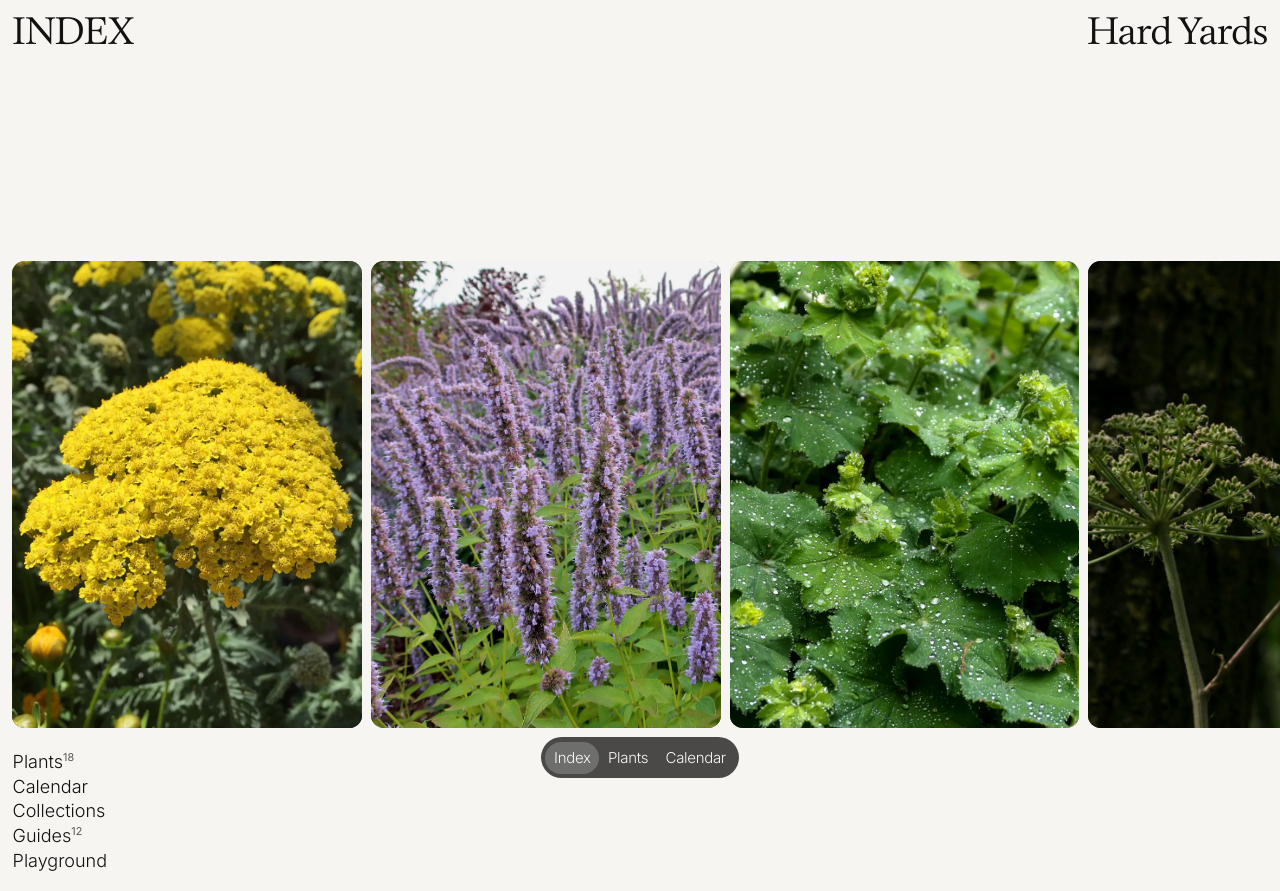
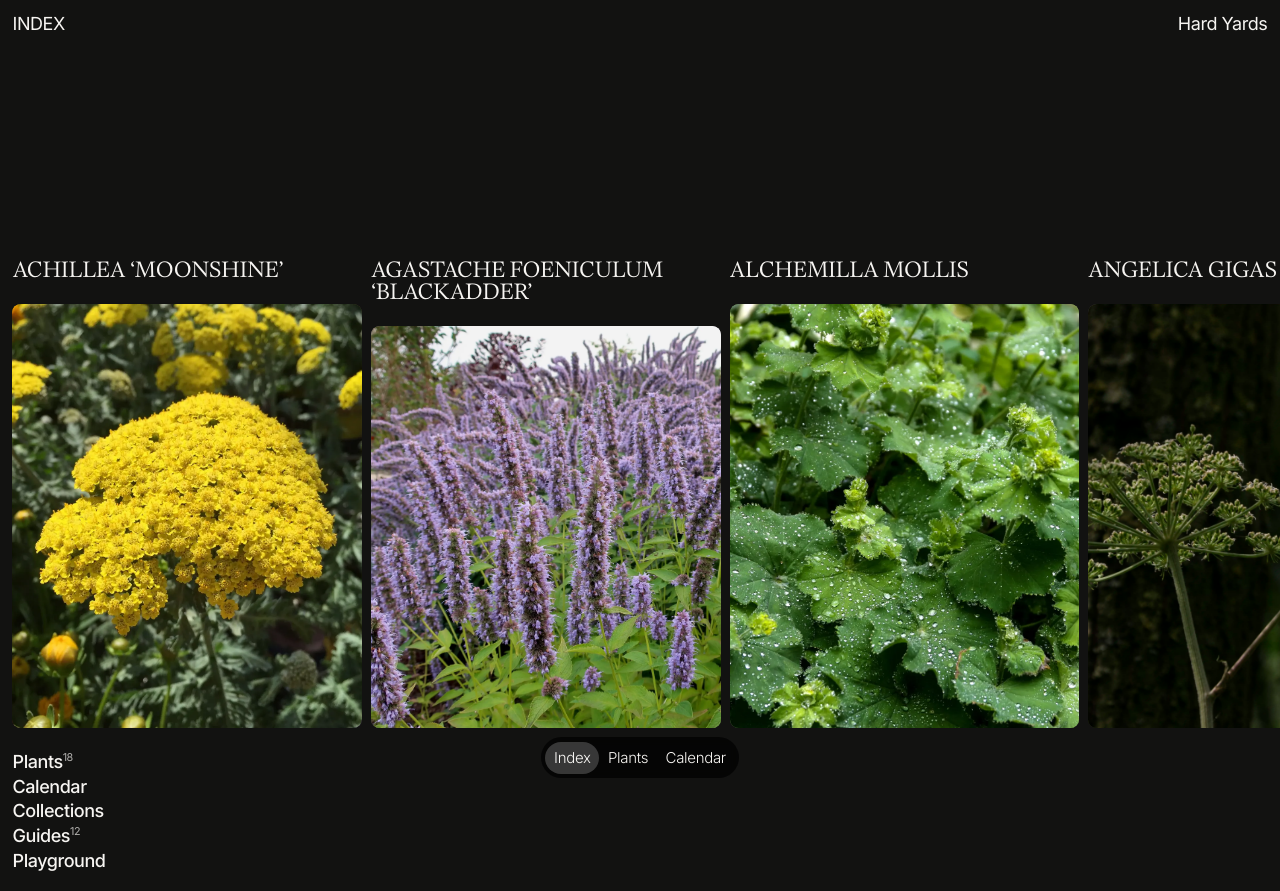
Before and after one commit to bobbyvanrijn/hardyards, a Next.js app: page / in a window 1280 px wide. Built offline with nearby package versions, Linux system fonts and the light colour scheme.

Commit message:
feature: Tweaks to carousel, bg back to dark

```diff
--- a/components/Carousel.js
+++ b/components/Carousel.js
@@ -3,6 +3,7 @@
 import Image from 'next/image';
 import Link from 'next/link';
 import { BlurhashCanvas  } from 'react-blurhash';
+import { formatPlantName } from 'helpers/formatPlantName';
 
 import styles from './Carousel.module.css';
 
@@ -16,6 +17,11 @@ export default function Carousel(props) {
                 href={`/plants/${plant.slug}`}
                 key={`plant-${plant.slug}`}
             >
+                <div className={styles.carousel__text}>
+                    <h4>
+                        { formatPlantName(plant) }
+                    </h4>
+                </div>
                 <figure>
                     { !!plant.blurhash &&
                         <BlurhashCanvas
--- a/components/Carousel.module.css
+++ b/components/Carousel.module.css
@@ -23,10 +23,12 @@
     flex: 0 0 auto;
     height: 100%;
 
+
     position: relative;
     z-index: 1;
 
-    display: block;
+    display: flex;
+    flex-direction: column;
     overflow: hidden;
     aspect-ratio: 3/4;
 }
@@ -41,8 +43,9 @@
     height: 100%;
     width: auto;
     aspect-ratio: 3/4;
-    border-radius: var(--scale-8);
     overflow: hidden;
+    /* border-radius: var(--scale-8); */
+    border-radius: var(--scale-10);
 }
 
 .carousel__item img {
@@ -65,3 +68,19 @@
     font-size: var(--type-sm);
     --leading-lineheight: var(--type-sm);
 }
+.carousel__text {
+    --leading-lineheight: var(--type-xs);
+    line-height: var(--type-sm);
+    font-size: var(--type-xs);
+}
+
+.carousel__text h4 {
+    font-size: var(--type-sm);
+    margin-bottom: var(--type-sm);
+    text-transform: uppercase;
+}
+
+.carousel__text p {
+    font-family: var(--font-inter);
+    font-weight: 425;
+}
--- a/components/Navigation.module.css
+++ b/components/Navigation.module.css
@@ -10,14 +10,16 @@
     margin: 0;
     padding: 0;
 
+    font-family: var(--font-inter);
+    font-size: var(--type-xs);
+    line-height: var(--type-xs);
     --leading-lineheight: var(--type-xs);
-    font-size: var(--type-xs);
-    font-weight: 375;
-    line-height: var(--type-x);
+    margin: 0;
+    letter-spacing: -.025em;
+    font-weight: 425;
 }
 
 .navigation .body-text {
-    font-weight: var(--font-weight-bold);
 }
 
 .navigation a {
--- a/pages/calendar/index.tsx
+++ b/pages/calendar/index.tsx
@@ -26,7 +26,7 @@ const blocks = [
                 key='title'
                 className='page-title'
             >
-                <h1 className='uppercase trim-both'>
+                <h1 className='uppercase trim-both trim-both--secondary'>
                     Calendar
                 </h1>
             </div>
--- a/pages/collections/index.tsx
+++ b/pages/collections/index.tsx
@@ -67,7 +67,7 @@ export default function Plants() {
                 grid-y='1/2'
             >
                 <h1
-                    className='uppercase trim-both'
+                    className='uppercase trim-both trim-both--secondary'
                 >
                     Collections
                 </h1>
--- a/pages/index.tsx
+++ b/pages/index.tsx
@@ -52,11 +52,11 @@ export default function Home(props: any) {
                 grid-y='1a'
                 grid-y-sm='1a'
             >
-                <h1 className='uppercase trim-both'>
+                <h1 className='uppercase trim-both trim-both--secondary'>
                     Index
                 </h1>
 
-                <h2 className='trim-both'>
+                <h2 className='trim-both trim-both--secondary'>
                     Hard Yards
                 </h2>
             </div>
--- a/styles/globals.css
+++ b/styles/globals.css
@@ -8,8 +8,8 @@
 
     --red: 226 68 32;
 
-    --foreground: var(--black);
-    --background: var(--white);
+    --foreground: var(--white);
+    --background: var(--black);
 
     --alpha-05: .05;
     --alpha-1: .1;
@@ -157,10 +157,13 @@ h1, h2, h3, h4, h5, .lead {
 .page-title h1,
 .page-title h2,
 .page-title h3 {
-    font-size: var(--type-xl);
-    line-height: var(--type-xl);
+    font-family: var(--font-inter);
+    font-size: var(--type-xs);
+    line-height: var(--type-xs);
+    --leading-lineheight: var(--type-xs);
     margin: 0;
     letter-spacing: -.025em;
+    font-weight: 400;
 }
 
 p {
```
Also changed, not shown: pages/plants/index.tsx (+15 -0 lines).
